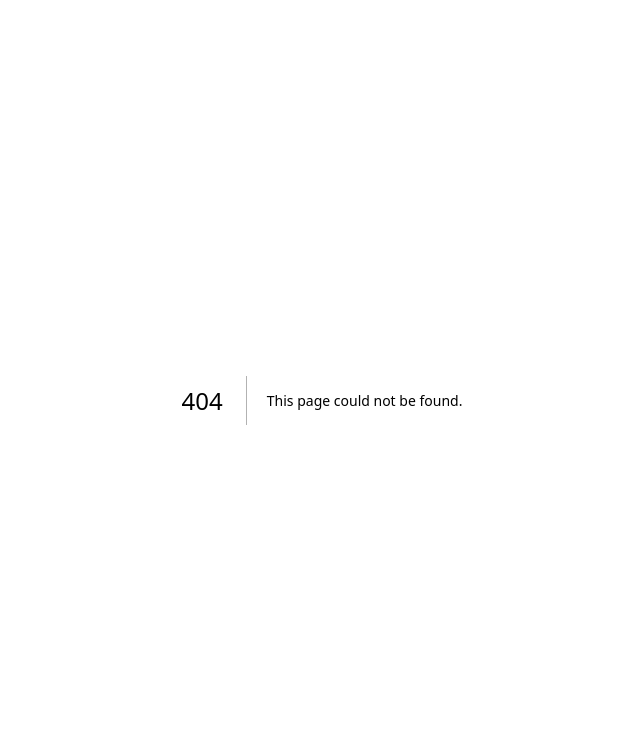
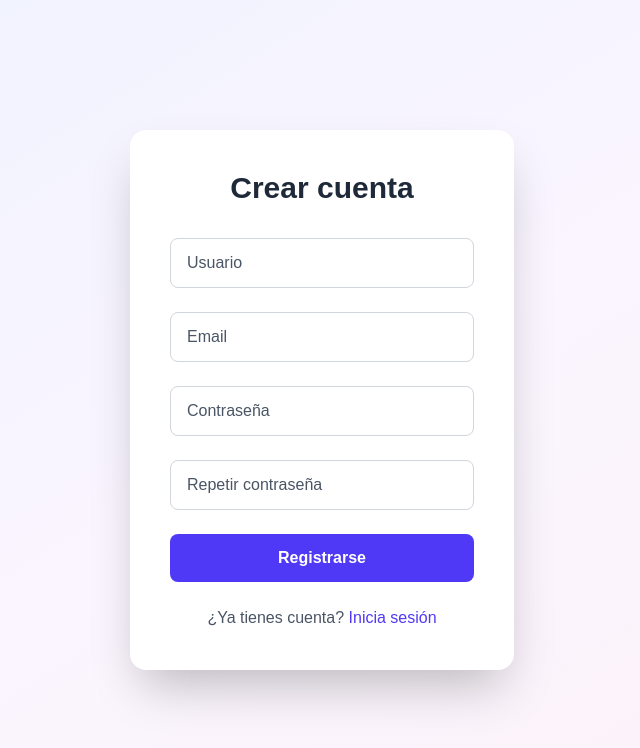
Before and after one commit to DanielGomezBu/Pokeapp, a Next.js app in the folder frontend/: page /register in a window 1280 px wide. Before the commit this address had no page. Shown: the top 748 px of the page, without its empty margins (318-958 px from the left). Built offline with nearby package versions, Linux system fonts and the light colour scheme.

Commit message:
Registrar usuario 1.0, primer prototipo sin conexion a backend

```diff
--- /dev/null
+++ b/frontend/src/app/(auth)/register/page.tsx
@@ -0,0 +1,10 @@
+// src/app/(auth)/register/page.tsx
+import RegisterForm from "@/components/auth/RegisterForm";
+
+export default function RegisterPage() {
+  return (
+    <div className="min-h-screen flex items-center justify-center bg-gradient-to-br from-indigo-50 via-purple-50 to-pink-50">
+      <RegisterForm />
+    </div>
+  );
+}
--- a/frontend/src/components/auth/LoginForm.tsx
+++ b/frontend/src/components/auth/LoginForm.tsx
@@ -2,11 +2,13 @@
 "use client"; // Necesario porque vamos a usar useState más adelante
 
 import { useState } from "react";
+import { useRouter } from "next/navigation";
 
 export default function LoginForm()
 {
   const [username, setUsername] = useState("");
   const [password, setPassword] = useState("");
+  const router = useRouter();
 
   const handleSubmit = (e: React.FormEvent) => {
     e.preventDefault();
@@ -48,7 +50,12 @@ export default function LoginForm()
       </form>
 
       <p className="text-center mt-6 text-gray-600">
-        ¿No tienes cuenta? <span className="text-indigo-600 font-medium">Regístrate</span>
+        ¿No tienes cuenta?
+
+        <button
+
+        onClick={() => router.push("/register")}
+        className="text-indigo-600 font-medium">Regístrate</button>
       </p>
     </div>
   );
--- /dev/null
+++ b/frontend/src/components/auth/RegisterForm.tsx
@@ -0,0 +1,106 @@
+// src/components/auth/RegisterForm.tsx
+"use client";
+
+import { useState } from "react";
+import { useRouter } from "next/navigation";
+
+export default function RegisterForm() {
+  const [form, setForm] = useState({
+    username: "",
+    email: "",
+    password: "",
+    password2: "",
+  });
+
+  const [error, setError] = useState("");
+  const router = useRouter();
+
+  const handleChange = (e: React.ChangeEvent<HTMLInputElement>) => {
+    setForm({ ...form, [e.target.name]: e.target.value });
+  };
+
+  const handleSubmit = (e: React.FormEvent) => {
+    e.preventDefault();
+    setError("");
+
+    if (form.password !== form.password2) {
+      setError("Las contraseñas no coinciden");
+      return;
+    }
+
+    // Aquí más adelante irá la llamada real al backend
+    alert(`Registro simulado:\nUsuario: ${form.username}\nEmail: ${form.email}`);
+
+    // Simulamos éxito y vamos al login
+    router.push("/login");
+  };
+
+  return (
+    <div className="bg-white p-10 rounded-2xl shadow-2xl w-96">
+      <h2 className="text-3xl font-bold text-center mb-8 text-gray-800">
+        Crear cuenta
+      </h2>
+
+      {error && <p className="text-red-500 text-center mb-4 font-medium">{error}</p>}
+
+      <form onSubmit={handleSubmit} className="space-y-6">
+        <input
+          type="text"
+          name="username"
+          placeholder="Usuario"
+          value={form.username}
+          onChange={handleChange}
+          className="w-full px-4 py-3 border border-gray-300 rounded-lg focus:outline-none focus:ring-2 focus:ring-indigo-500 placeholder-gray-600 text-gray-900 font-medium"
+          required
+        />
+
+        <input
+          type="email"
+          name="email"
+          placeholder="Email"
+          value={form.email}
+          onChange={handleChange}
+          className="w-full px-4 py-3 border border-gray-300 rounded-lg focus:outline-none focus:ring-2 focus:ring-indigo-500 placeholder-gray-600 text-gray-900 font-medium"
+          required
+        />
+
+        <input
+          type="password"
+          name="password"
+          placeholder="Contraseña"
+          value={form.password}
+          onChange={handleChange}
+          className="w-full px-4 py-3 border border-gray-300 rounded-lg focus:outline-none focus:ring-2 focus:ring-indigo-500 placeholder-gray-600 text-gray-900 font-medium"
+          required
+        />
+
+        <input
+          type="password"
+          name="password2"
+          placeholder="Repetir contraseña"
+          value={form.password2}
+          onChange={handleChange}
+          className="w-full px-4 py-3 border border-gray-300 rounded-lg focus:outline-none focus:ring-2 focus:ring-indigo-500 placeholder-gray-600 text-gray-900 font-medium"
+          required
+        />
+
+        <button
+          type="submit"
+          className="w-full bg-indigo-600 text-white py-3 rounded-lg font-semibold hover:bg-green-700 transition"
+        >
+          Registrarse
+        </button>
+      </form>
+
+      <p className="text-center mt-6 text-gray-600">
+        ¿Ya tienes cuenta?{" "}
+        <button
+          onClick={() => router.push("/login")}
+          className="text-indigo-600 font-medium hover:underline"
+        >
+          Inicia sesión
+        </button>
+      </p>
+    </div>
+  );
+}
```
